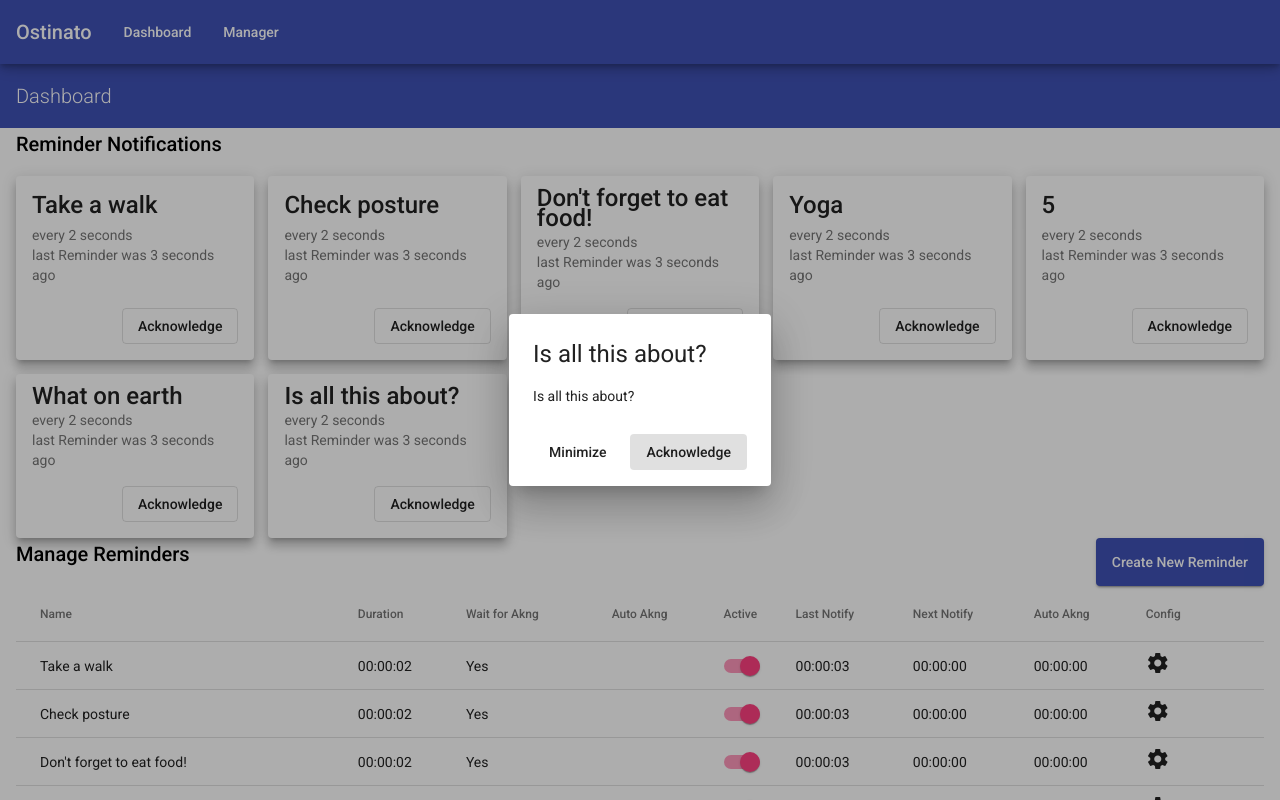
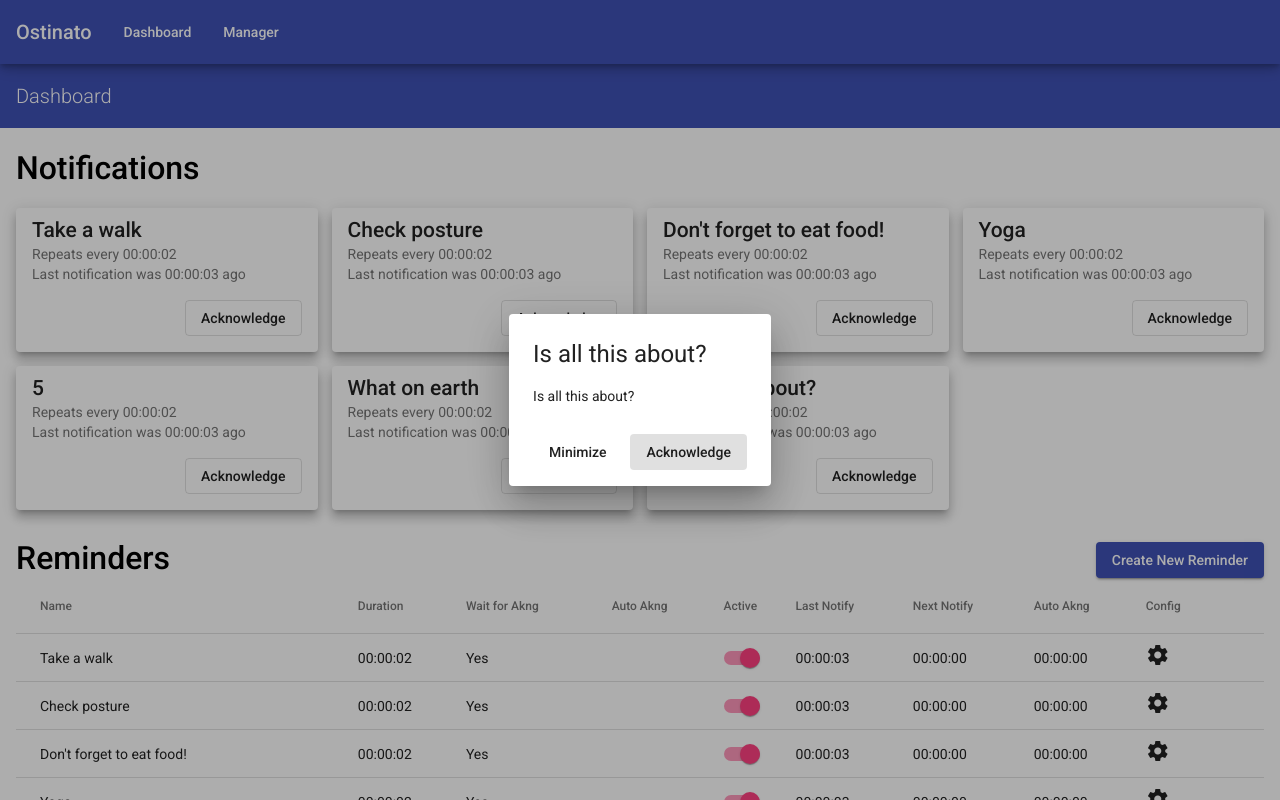
Before and after one commit to michael-dean-haynie/ostinato, an Angular app: page /dashboard in a window 1280 px wide. Built offline with nearby package versions, Linux system fonts and the light colour scheme.

Commit message:
Improve dashboard layout

```diff
--- a/src/app/components/dashboard/dashboard.component.html
+++ b/src/app/components/dashboard/dashboard.component.html
@@ -1,13 +1,13 @@
-<h2>Reminder Notifications</h2>
+<h2>Notifications</h2>
 <ul class="notifications">
     <ng-container *ngFor="let reminder of getRemindersAwaitingAcknowledgement()">
         <mat-card class="notification">
             <div class="content"></div>
             <mat-card-title>{{reminder.name}}</mat-card-title>
             <mat-card-subtitle>
-                <span>{{reminder.descriptionOfRepeatBehavior()}}</span>
+                <span>Repeats every {{reminder.timeoutDuration | duration}}</span>
                 <br>
-                <span>last Reminder was {{reminder.secondsSince}} seconds ago</span>
+                <span>Last notification was {{reminder.secondsSince | duration}} ago</span>
                 <ng-container *ngIf="reminder.autoAkng">
                     <br>
                     <span>auto-acknowledging in {{reminder.secondsTillAutoAkng}} seconds</span>
@@ -20,8 +20,8 @@
     </ng-container>
 </ul>
 
-<div class="reminders-table-heading">
-    <h2>Manage Reminders</h2>
+<div class="header-with-button">
+    <h2>Reminders</h2>
     <button (click)="createNewReminder()" mat-raised-button color="primary">Create New Reminder</button>
 </div>
 <table class="reminders" mat-table [dataSource]="remindersTableData">
--- a/src/app/components/dashboard/dashboard.component.scss
+++ b/src/app/components/dashboard/dashboard.component.scss
@@ -1,11 +1,27 @@
 @import '~@angular/material/theming';
+
+h2 {
+    font-size: 2rem;
+    margin: 1.5rem 0;
+}
+
+.header-with-button{
+    margin: 1.5rem 0 0 0;
+
+    display: flex;
+    justify-content: space-between;
+
+    h2 {
+        margin: 0
+    }
+}
 
 .notifications {
     padding: 0;
-    margin: 0;
+    margin-bottom: 2rem;
 
     display: grid;
-    grid-template-columns: repeat(auto-fill, minmax(15em, 1fr));
+    grid-template-columns: repeat(auto-fill, minmax(18em, 1fr));
     row-gap: 1em;
     column-gap: 1em;
 
@@ -16,8 +32,8 @@
         flex-direction: column;
         justify-content: space-between;
 
-        .content {
-
+        mat-card-title {
+            font-size: 1.5em;
         }
 
         .buttons {
@@ -30,8 +46,3 @@
 .reminders {
     width: 100%;
 }
-
-.reminders-table-heading {
-    display: flex;
-    justify-content: space-between;
-}
```
